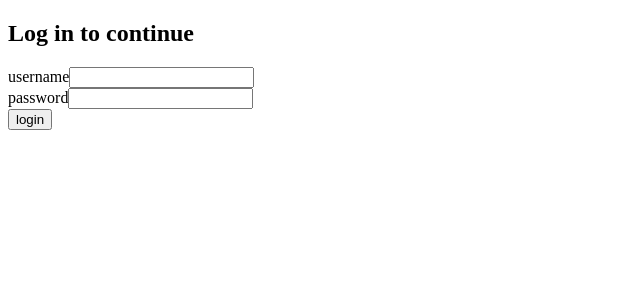
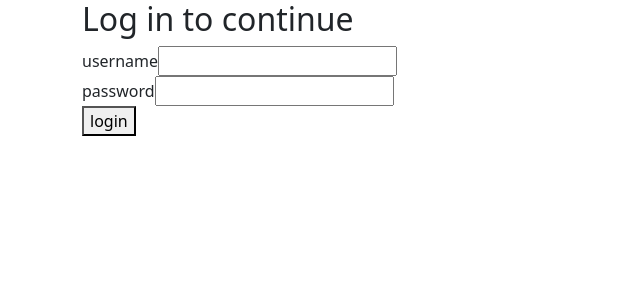
Before and after one commit to 9600bauds/fullstackopen-helsinki2023, a React (Vite) app in the folder part5/bloglist-frontend/: page /login in a window 1280 px wide. Shown: the top 300 px of the page, without its empty margins (0-640 px from the left). Built offline with nearby package versions, Linux system fonts and the light colour scheme; no server answers.

Commit message:
Simple bootstrap container

```diff
--- a/part5/bloglist-frontend/package.json
+++ b/part5/bloglist-frontend/package.json
@@ -13,8 +13,10 @@
   "dependencies": {
     "@tanstack/react-query": "^5.62.0",
     "axios": "^1.4.0",
+    "bootstrap": "^5.3.3",
     "prop-types": "^15.8.1",
     "react": "^18.2.0",
+    "react-bootstrap": "^2.10.6",
     "react-dom": "^18.2.0",
     "react-router-dom": "^7.0.2"
   },
--- a/part5/bloglist-frontend/src/App.jsx
+++ b/part5/bloglist-frontend/src/App.jsx
@@ -9,6 +9,7 @@
 import { Route, Routes, useLocation, useNavigate } from 'react-router-dom';
 import Home from './views/Home';
 import LoginView from './views/LoginView';
+import { Container } from 'react-bootstrap';
 
 const App = () => {
   const navigate = useNavigate();
@@ -143,7 +144,7 @@
   }, []);
 
   return (
-    <>
+    <Container>
       <div>
         {user && <div data-testid='welcome-msg'>
           Welcome {user.name}! If that isn&apos;t you, <button data-testid='logout-btn' onClick={logOut}>log out</button>
@@ -168,7 +169,7 @@
 
 
       </div>
-    </>
+    </Container>
   );
 };
 
--- a/part5/bloglist-frontend/src/main.jsx
+++ b/part5/bloglist-frontend/src/main.jsx
@@ -4,6 +4,8 @@
 import { UserContextProvider } from './contexts/userContext';
 import { NotificationContextProvider } from './contexts/notificationContext';
 import { BrowserRouter as Router } from 'react-router-dom';
+
+import 'bootstrap/dist/css/bootstrap.min.css';
 
 const queryClient = new QueryClient();
 
```
